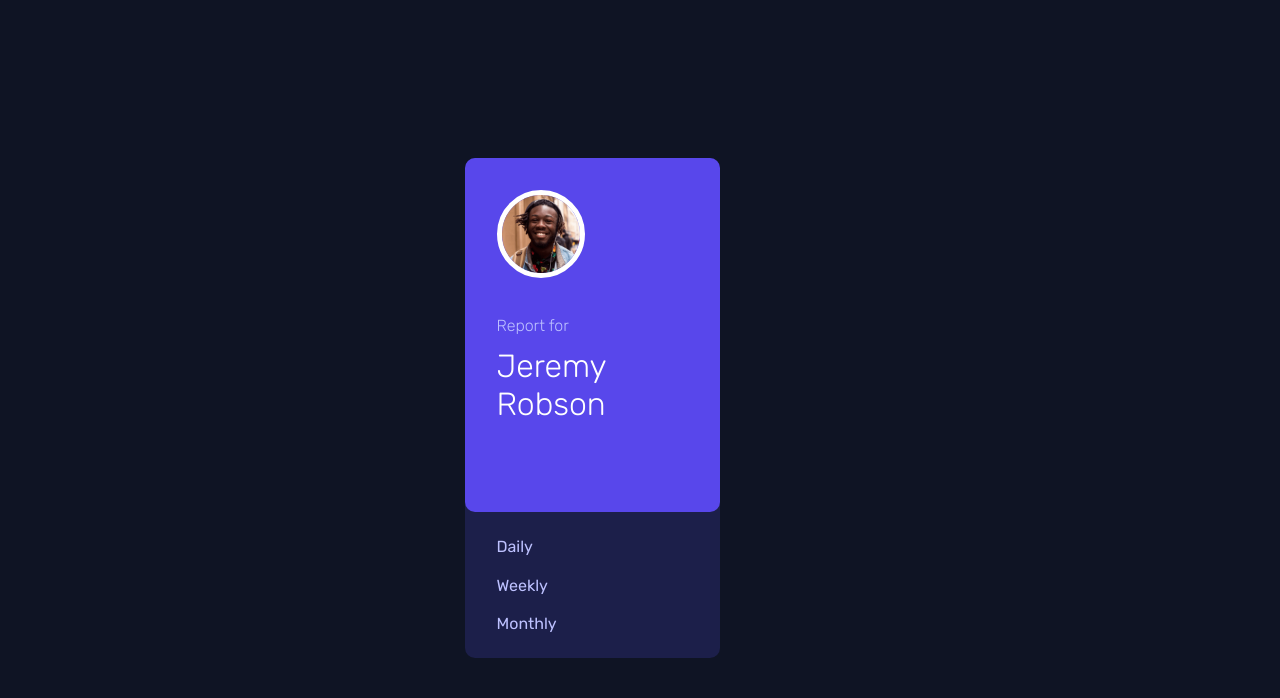
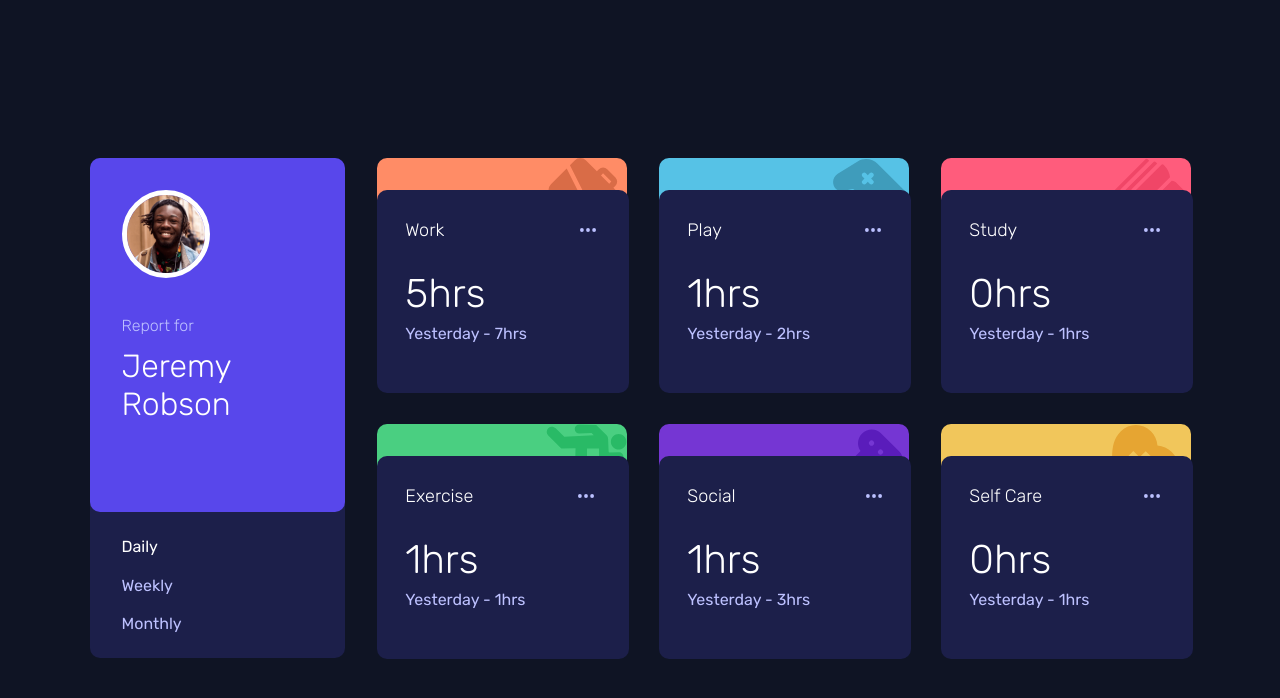
Before and after one commit to abdulrashid232/Time-Tracking-Dashboard-TS, a plain HTML site: page index.html in a window 1280 px wide. Both pictures are taken after a click on the link "Daily". Drawn offline with Linux system fonts and the light colour scheme.

Commit message:
transpiles ts files to js files

```diff
--- /dev/null
+++ b/dist/src/card.js
@@ -0,0 +1,37 @@
+export function generateActivitiesHTML(data) {
+    let mainActivitiesGrip = document.querySelector(".main-activities-grip");
+    data.forEach((item) => {
+        let mainActivity = document.createElement("div");
+        mainActivity.classList.add("main-activity", item.title.toLowerCase().replace(/\s+/g, '-'));
+        let imgContainer = document.createElement("div");
+        imgContainer.classList.add("img");
+        let img = document.createElement("img");
+        img.src = `images/icon-${item.title.toLowerCase().replace(/\s+/g, '-')}.svg`;
+        img.alt = item.title;
+        imgContainer.appendChild(img);
+        let activityContent = document.createElement("div");
+        activityContent.classList.add("activity-content");
+        let titleContainer = document.createElement("div");
+        titleContainer.classList.add("title");
+        let title = document.createElement("h4");
+        title.textContent = item.title;
+        let ellipsisImg = document.createElement("img");
+        ellipsisImg.src = "images/icon-ellipsis.svg";
+        ellipsisImg.alt = "Ellipsis";
+        titleContainer.appendChild(title);
+        titleContainer.appendChild(ellipsisImg);
+        let contentContainer = document.createElement("div");
+        contentContainer.classList.add("content");
+        let h3 = document.createElement("h3");
+        h3.textContent = "";
+        let p = document.createElement("p");
+        p.textContent = "";
+        contentContainer.appendChild(h3);
+        contentContainer.appendChild(p);
+        activityContent.appendChild(titleContainer);
+        activityContent.appendChild(contentContainer);
+        mainActivity.appendChild(imgContainer);
+        mainActivity.appendChild(activityContent);
+        mainActivitiesGrip.appendChild(mainActivity);
+    });
+}
--- /dev/null
+++ b/dist/src/function_Utils.js
@@ -0,0 +1,34 @@
+import { jsonData } from "./main.js";
+export let daily = document.querySelector(".daily");
+export let weekly = document.querySelector(".weekly");
+export let monthly = document.querySelector(".monthly");
+export function DailyFunction() {
+    daily.classList.add('active');
+    monthly.classList.remove('active');
+    weekly.classList.remove('active');
+    let contentContainers = document.querySelectorAll(".main-activity .content");
+    jsonData.forEach((item, index) => {
+        contentContainers[index].innerHTML = `<h3>${item.timeframes.daily.current + 'hrs'} </h3>
+          <p>${'Yesterday - ' + item.timeframes.daily.previous + 'hrs'} </p>`;
+    });
+}
+export function WeeklyFunction() {
+    daily.classList.remove('active');
+    monthly.classList.remove('active');
+    weekly.classList.add('active');
+    let contentContainers = document.querySelectorAll(".main-activity .content");
+    jsonData.forEach((item, index) => {
+        contentContainers[index].innerHTML = `<h3>${item.timeframes.weekly.current + 'hrs'} </h3>
+          <p>${'Last Week - ' + item.timeframes.weekly.previous + 'hrs'} </p>`;
+    });
+}
+export function MonthlyFunction() {
+    daily.classList.remove('active');
+    monthly.classList.add('active');
+    weekly.classList.remove('active');
+    let contentContainers = document.querySelectorAll(".main-activity .content");
+    jsonData.forEach((item, index) => {
+        contentContainers[index].innerHTML = `<h3>${item.timeframes.monthly.current + 'hrs'} </h3>
+          <p>${'Last Month - ' + item.timeframes.monthly.previous + 'hrs'} </p>`;
+    });
+}
--- /dev/null
+++ b/dist/src/main.js
@@ -0,0 +1,20 @@
+import { generateActivitiesHTML } from "./card.js";
+import { DailyFunction, WeeklyFunction, MonthlyFunction, daily, weekly, monthly } from "./function_Utils.js";
+export let jsonData;
+fetch('data.json')
+    .then((response) => {
+    if (!response.ok) {
+        throw new Error('Network response was not ok');
+    }
+    return response.json();
+})
+    .then((data) => {
+    jsonData = data;
+    generateActivitiesHTML(jsonData);
+    daily.addEventListener('click', DailyFunction);
+    weekly.addEventListener('click', WeeklyFunction);
+    monthly.addEventListener('click', MonthlyFunction);
+})
+    .catch((error) => {
+    console.error('There was a problem with the fetch operation:', error);
+});
--- a/index.html
+++ b/index.html
@@ -33,6 +33,6 @@
     </div>
   </div>
 
-  <script src="./dist/src/script.js"></script>
+  <script type="module" src="./dist/src/main.js"></script>
 </body>
 </html>
```
